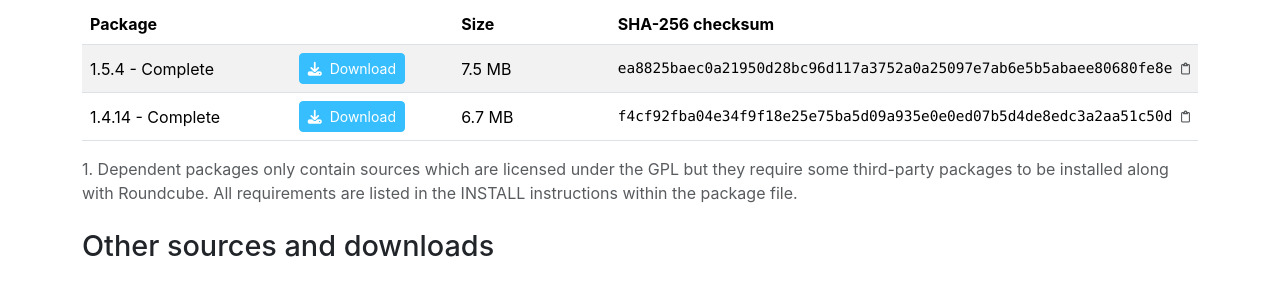
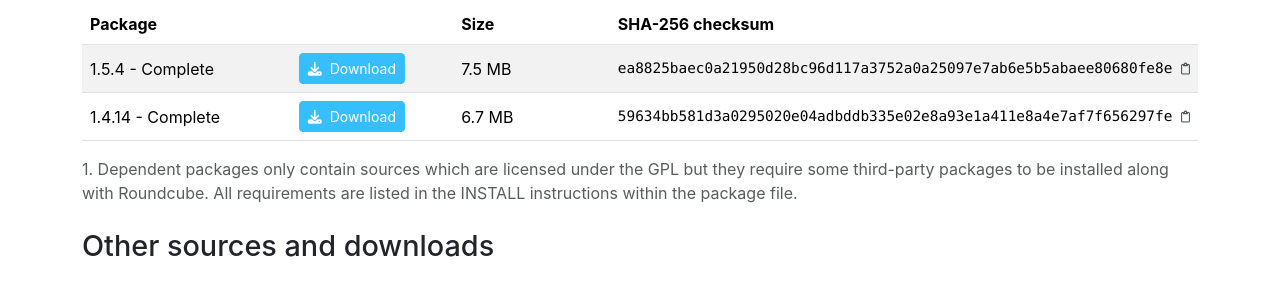
Before and after one commit to roundcube/roundcube.github.com, a Jekyll site: the page built from download/index.html, in a window 1280 px wide and 900 px high, scrolled down 352 px. Shown: the part 152-438 px from the top of the window. Built offline with Jekyll 4.4.1, drawn with Linux system fonts in a browser that asks for light colours; comment, search, counter and statistics services are not loaded.

Commit message:
Fix 1.4.14 release checksum

```diff
--- a/_data/releases.json
+++ b/_data/releases.json
@@ -42,7 +42,7 @@
                 "package": "1.4.14 - Complete",
                 "url": "https://github.com/roundcube/roundcubemail/releases/download/1.4.14/roundcubemail-1.4.14-complete.tar.gz",
                 "size": "6.7 MB",
-                "checksum": "f4cf92fba04e34f9f18e25e75ba5d09a935e0e0ed07b5d4de8edc3a2aa51c50d"
+                "checksum": "59634bb581d3a0295020e04adbddb335e02e8a93e1a411e8a4e7af7f656297fe"
             }
         ]
     },
```
